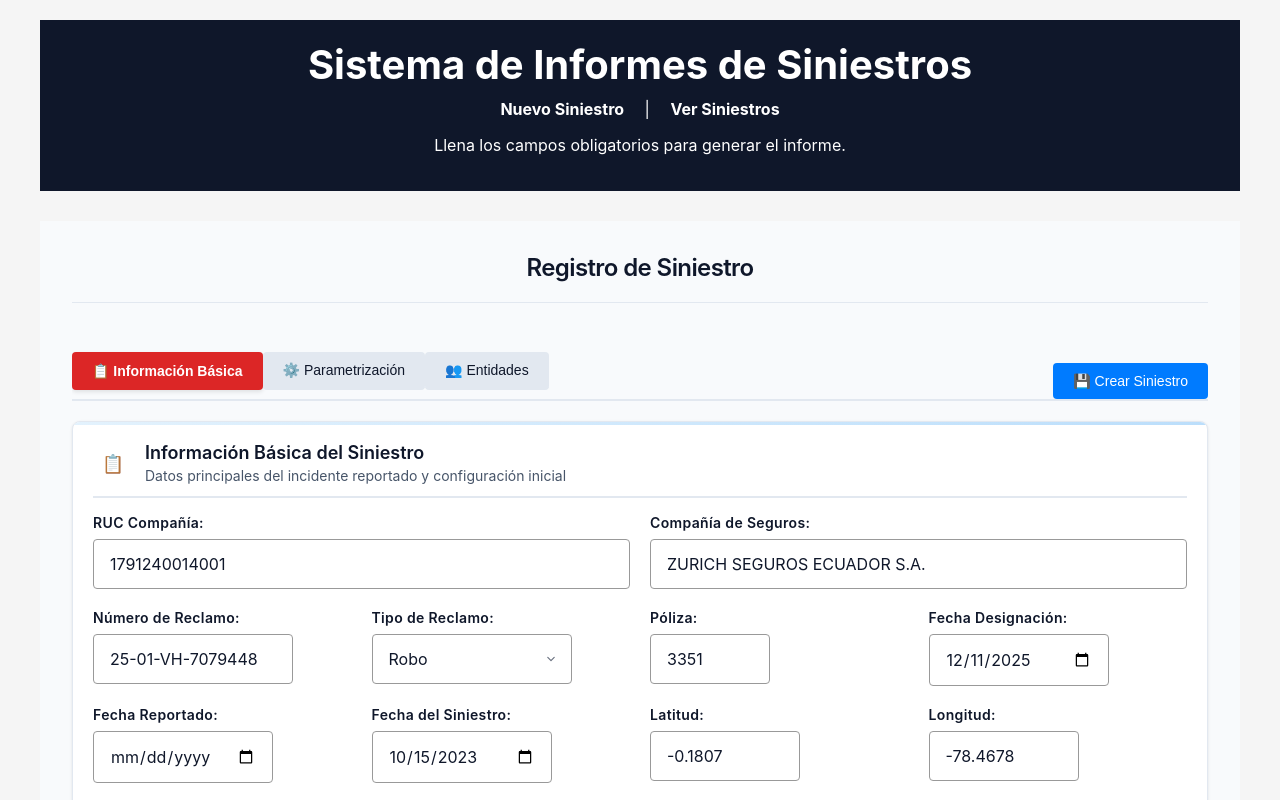
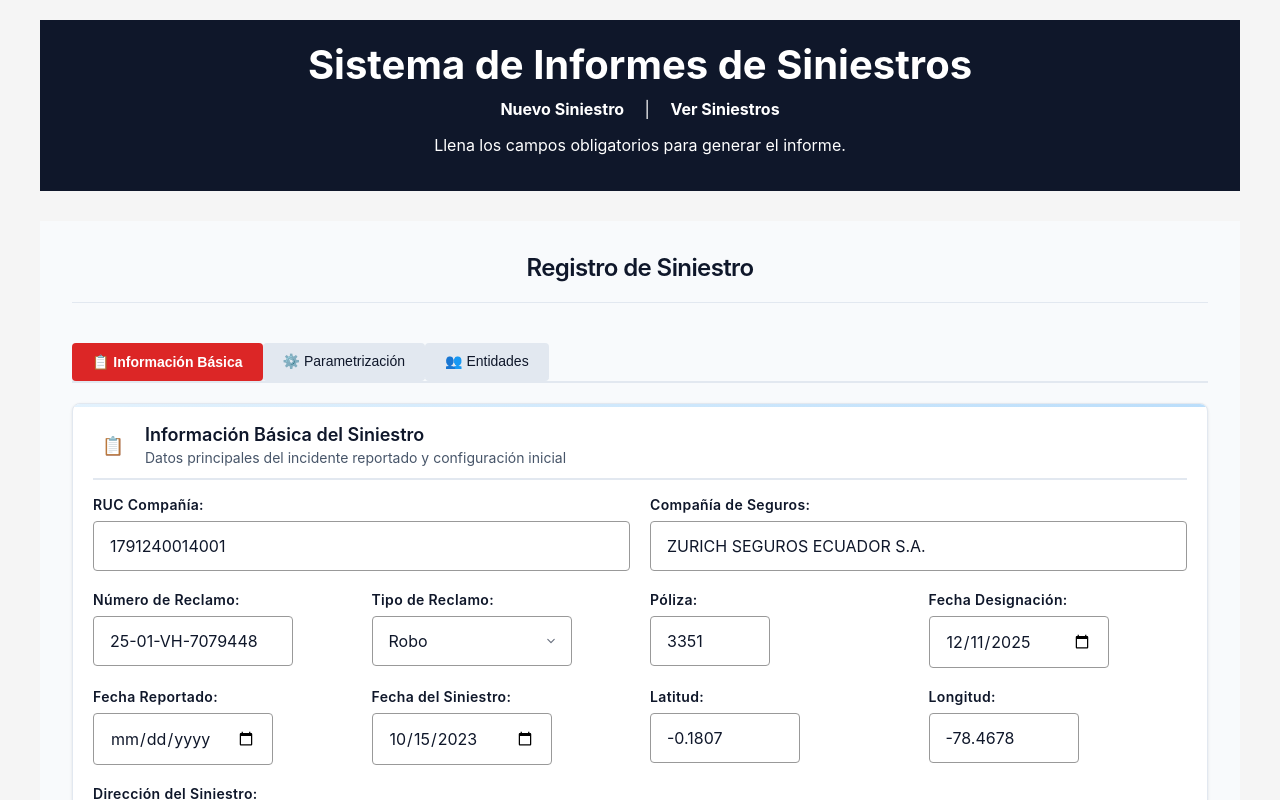
Before and after one commit to ginaproanio/Siniestros, a React (Create React App) app in the folder frontend/: page / in a window 1280 px wide. Shown: the top 800 px of the page. Built offline with nearby package versions, Linux system fonts and the light colour scheme; no server answers.

Commit message:
Remove Create Siniestro button, keep only Actualizar Siniestro for edit mode

```diff
--- a/frontend/src/components/SiniestroForm.tsx
+++ b/frontend/src/components/SiniestroForm.tsx
@@ -256,6 +256,7 @@ const SiniestroForm: React.FC = () => {
               );
             })}
           </div>
+          {isEditMode && (
             <button
               type="submit"
               className="btn-submit-main"
@@ -271,8 +272,9 @@ const SiniestroForm: React.FC = () => {
                 opacity: saving ? 0.6 : 1
               }}
             >
-            {saving ? "💾 Guardando..." : `💾 ${isEditMode ? "Actualizar Siniestro" : "Crear Siniestro"}`}
+              {saving ? "💾 Guardando..." : "💾 Actualizar Siniestro"}
             </button>
+          )}
         </div>
 
         {/* Tab Content */}
```
Lines whose indentation alone changed are shown as unchanged.
